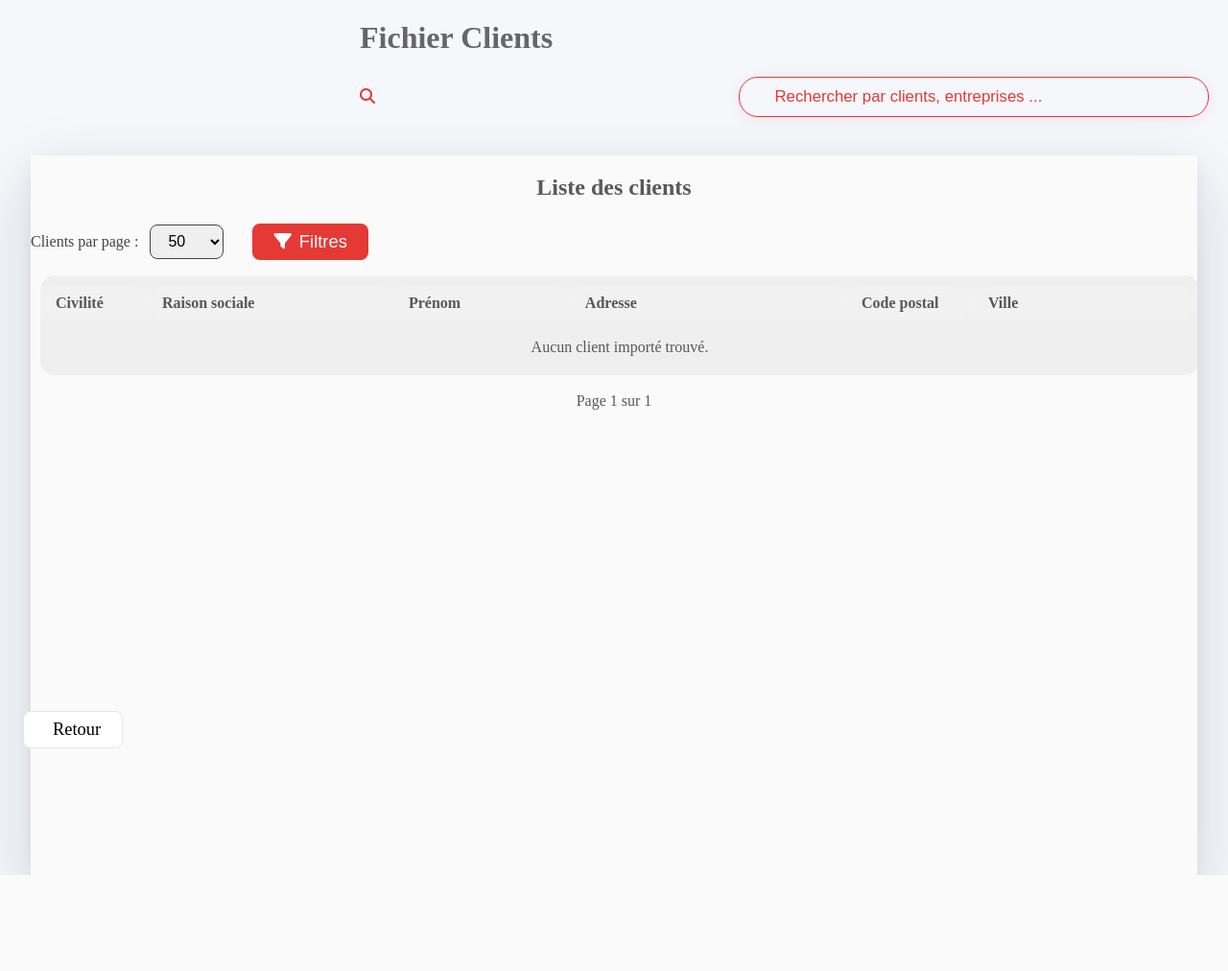
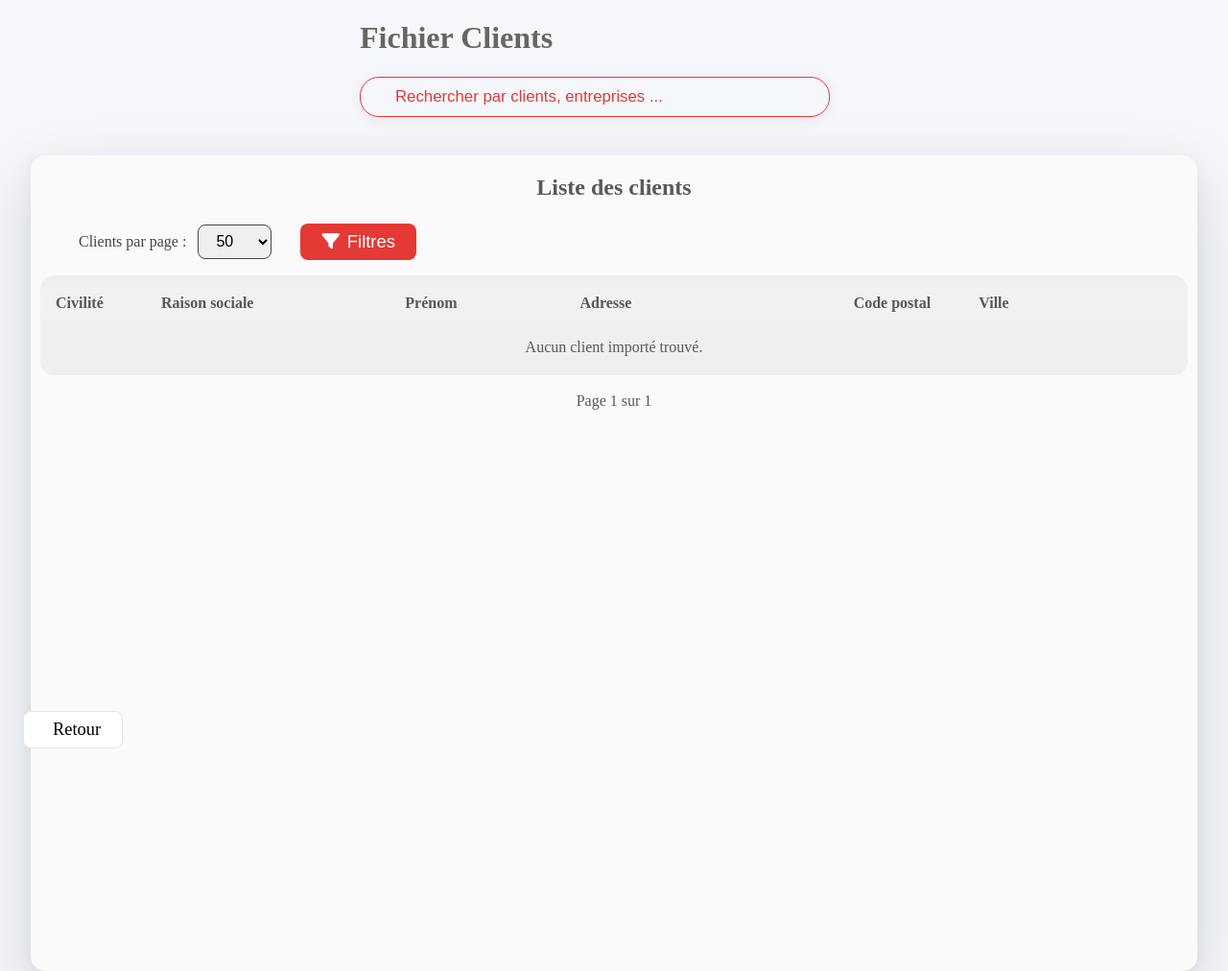
Before and after one commit to RubioCareco/CRM_Visites, a Django app: page /client-file/ in a window 1280 px wide. Shown: the whole page at 96% size. Before the commit the page ends 912 px from the top, so only its background shows below. Run offline with Django 5.2, Linux system fonts and the light colour scheme; data that the repository does not hold is empty; parts of the project's set-up code (start-up, migrations or seed data) failed here and were passed over.

Commit message:
UI: maj HTML/CSS

```diff
--- a/front/static/front/css/client_file.css
+++ b/front/static/front/css/client_file.css
@@ -1,8 +1,13 @@
 /* Styles spécifiques à client_file.html */
 body.dashboard { background: #f5f7fb !important; background-image: none !important; }
+/* Neutraliser tout décor rouge provenant de pseudo-éléments globaux */
+body.dashboard::before,
+body.dashboard::after,
+.dashboard::before,
+.dashboard::after { content: none !important; display: none !important; }
 
 .dashboard{
-  background-color: #f5f7fb;
+  background-color: #f5f7fb!important;
 }
 
 .dashboard-title{
@@ -33,9 +38,16 @@ body.dashboard { background: #f5f7fb !important; background-image: none !importa
   color: #e53935;
 }
 
+.search-bar{ position: relative; }
 .search-icon{
-  margin-left: 375px;
-  color:#e53935;
+  position: absolute;
+  left: 12px;
+  top: 50%;
+  transform: translateY(-50%);
+  color: #e53935;
+  pointer-events: none;
+  z-index: 2;
+  margin-left:372px;
 }
 
 .client-card, .client-card * {
@@ -75,12 +87,14 @@ table.client-table tr.client-card td {
   align-items: center;
   margin-bottom: 0;
   gap: 18px;
+  margin-left: 25px;
 }
 .pagination-form {
   display: flex;
   align-items: center;
   gap: 8px;
   margin-bottom: 0;
+  margin-left: 25px;
 }
 .pagination-form label {
   font-weight: 500;
--- a/front/static/front/css/historique_rdv.css
+++ b/front/static/front/css/historique_rdv.css
@@ -72,6 +72,7 @@ body{
 
 .tab-content.active {
   display: block;
+  cursor: pointer;
 }
 
   .visit-entry, .reminder-entry {
@@ -388,7 +389,7 @@ body{
   width: 100%;
   max-width: 1500px;
   margin: auto;
-  min-height: 750px;
+  min-height: 850px;
   padding-top: 0;
   padding-left: 0;
   padding-right: 0;
@@ -534,7 +535,8 @@ body{
 }
 
 .close-btn:hover {
-  background-color: rgba(229, 57, 53, 0.1);
+  background-color: #e53935;
+  color: white;
 }
 
 .table-modal-rdv {
--- a/front/templates/front/client_file.html
+++ b/front/templates/front/client_file.html
@@ -131,17 +131,16 @@
 
   <!-- Barre de recherche identique au dashboard -->
   <div class="search-bar" style="position:relative;">
-      <i class="fa fa-search search-icon"></i>
       <input type="text" id="clientSearchBar" placeholder="Rechercher par clients, entreprises ..." autocomplete="off">
       <ul id="clientSearchSuggestions" class="autocomplete-results" style="position:absolute;left:0;right:0;top:38px;z-index:10;background:rgba(30,30,30,0.95);color:#fff;border-radius:0 0 8px 8px;max-height:180px;overflow-y:auto;display:none;"></ul>
   </div>
 
   <div class="cards" style="display:flex;justify-content:center;align-items:flex-start;min-height:10vh; border-radius: 15px;">
-    <div class="card" style="width:95%;max-width:1600px;margin-top:40px;min-height:750px;background-color: rgb(250, 250, 250);color: #444444e3;box-shadow: 0 26px 72px rgba(15, 23, 42, .14), 0 6px 16px rgba(15, 23, 42, .06);">
+    <div class="card" style="width:95%;max-width:1600px;margin-top:40px;min-height:850px;background-color: rgb(250, 250, 250);color: #444444e3;box-shadow: 0 26px 72px rgba(15, 23, 42, .14), 0 6px 16px rgba(15, 23, 42, .06);border-radius: 15px;">
       <h2 style="text-align:center;margin-bottom:24px;">
         Liste des clients
       </h2>
-      <div class="pagination-container" style="display:flex;align-items:center;gap:18px;flex-wrap:wrap;">
+      <div class="pagination-container" style="display:flex;align-items:center;gap:18px;flex-wrap:wrap;margin-left:25px;">
         <form method="get" class="pagination-form" style="margin-right:12px;">
           <label for="per_page">Clients par page :</label>
           <select name="per_page" id="per_page" onchange="this.form.submit()">
@@ -169,7 +168,7 @@
         </form>
         {% endif %}
 
-        <button class="back-login" id="filterBtnClient" type="button" style="display:flex;align-items:center;gap:8px;font-size:1.15rem;padding:8px 22px;border-radius:8px;backdrop-filter:blur(6px);border:none;text-decoration:none;background:#e53935;color:#fff;">
+        <button class="back-login" id="filterBtnClient" type="button" style="display:flex;align-items:center;gap:8px;font-size:1.15rem;padding:8px 22px;border-radius:8px;backdrop-filter:blur(6px);border:none;text-decoration:none;background:#e53935;color:#fff;cursor:pointer;">
           <i class="fa fa-filter"></i> Filtres
         </button>
         <div class="active-filters">
@@ -211,7 +210,7 @@
           </div>
         </form>
       </div>
-      <div class="table-container" style="max-height: 850px; overflow-y: auto; padding-right: 8px; margin-top: 16px;">
+      <div class="table-container" style="max-height: 850px; overflow-y: auto; padding-right: 20px; margin-top: 16px;">
         <table class="client-table" style="width: 100%; table-layout: fixed;margin-left: 10px;">
           <thead>
             <tr style="background:transparent;border:1px solid #e53935">
@@ -290,18 +289,18 @@
         </div>
         <div id="clientComments" style="margin-top:18px;text-align:left;"></div>
         <div class="modal-buttons" style="display:flex;flex-direction:column;align-items:center;gap:8px;margin-top:20px;">
-          <button class="action-button" type="button" id="addRdvBtn" style="width:260px;display:flex;align-items:center;justify-content:center;gap:7px;">
+          <button class="action-button" type="button" id="addRdvBtn" style="width:260px;display:flex;align-items:center;justify-content:center;gap:7px;border-radius: 15px;cursor:pointer;background-color: #e53935;color: white;border:#e53935">
             <i class="fa-solid fa-calendar-plus"></i> <span>Ajouter un rendez-vous</span>
           </button>
           <div style="display:flex;gap:16px;justify-content:center;">
-            <button class="action-button" type="button" id="saveBtn" style="display:none;background:#4caf50;">
+            <button class="action-button" type="button" id="saveBtn" style="display:none;background:#4caf50;border-radius: 15px;border:#4caf50;color: white;cursor:pointer">
               <i class="fa fa-check"></i> Enregistrer
             </button>
-            <button class="action-button" type="button" id="cancelBtn" style="display:none;background:#e53935;">
+            <button class="action-button" type="button" id="cancelBtn" style="display:none;background:#e53935;border-radius: 15px;border:#e53935;color: white;cursor:pointer">
               <i class="fa fa-times"></i> Annuler
             </button>
           </div>
-          <button class="action-button" type="button" id="modifyBtn" style="width:260px;display:flex;align-items:center;justify-content:center;gap:7px;">
+          <button class="action-button" type="button" id="modifyBtn" style="width:260px;display:flex;align-items:center;justify-content:center;gap:7px;background-color: #e53935;color: white;border:#e53935;cursor:pointer">
             <i class="fa-solid fa-pen"></i> <span>Modifier les informations</span>
           </button>
         </div>
@@ -309,7 +308,7 @@
     </div>
   </div>
 
-  <a href="{% if role == 'responsable' or role == 'admin' %}{% url 'dashboard_responsable' %}{% else %}{% url 'dashboard_test' %}{% endif %}" class="back-login" id="backDashboardBtn" style="position:fixed;left:24px;bottom:20px;z-index:9999;display:flex;align-items:center;gap:8px;color:#000000;font-size:1.15rem;padding:8px 22px;border-radius:8px;box-shadow:0 2px 8px rgba(255, 255, 255, 0.1);backdrop-filter:blur(6px);border: 1px solid rgba(0,0,0, 0.1);text-decoration:none;"><i class="
+  <a href="{% if role == 'responsable' or role == 'admin' %}{% url 'dashboard_responsable' %}{% else %}{% url 'dashboard-test' %}{% endif %}" class="back-login" id="backDashboardBtn" style="position:fixed;left:24px;bottom:20px;z-index:9999;display:flex;align-items:center;gap:8px;color:#000000;font-size:1.15rem;padding:8px 22px;border-radius:8px;box-shadow:0 2px 8px rgba(255, 255, 255, 0.1);backdrop-filter:blur(6px);border: 1px solid rgba(0,0,0, 0.1);text-decoration:none;"><i class="
     fa-fa arrow"></i> Retour</a>
 
 </body>
--- a/front/templates/front/historique_rdv.html
+++ b/front/templates/front/historique_rdv.html
@@ -594,8 +594,8 @@
     });
   </script>
   <div class="dbt-footer-links">
-    <a href="/mentions-legales" class="dbt-link">Mentions légales</a>
-    <a href="/politique-confidentialite" class="dbt-link">Politique de confidentialité</a>
+    <a href="/mentions-legales" class="dbt-link" style="cursor:pointer;color: #E53935;">Mentions légales</a>
+    <a href="/politique-confidentialite" class="dbt-link" style="cursor:pointer;color: #E53935;">Politique de confidentialité</a>
   </div>
   </div>
 </body>
--- a/front/templates/front/new_client.html
+++ b/front/templates/front/new_client.html
@@ -14,7 +14,7 @@
     <div class="nc-card">
       <div class="nc-card-header">
         <span class="nc-card-title">Ajouter un client</span>
-        <button class="nc-close-btn" onclick="window.location.href='/dashboard_test'" aria-label="Fermer">
+        <button class="nc-close-btn" onclick="window.location.href='/dashboard-test'" aria-label="Fermer">
           <i class="fa-solid fa-xmark"></i>
         </button>
       </div>
```
Also changed, not shown: crm_visites/settings.py (+17 -8 lines), docker-compose.preview.yml (+6 -9 lines), docker-compose.prod.yml (+15 -24 lines), docker-compose.yml (+6 -5 lines), 1 other file.
